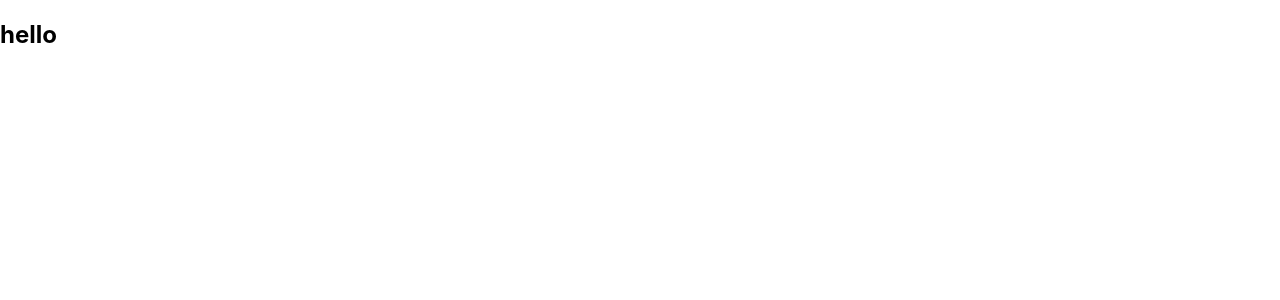
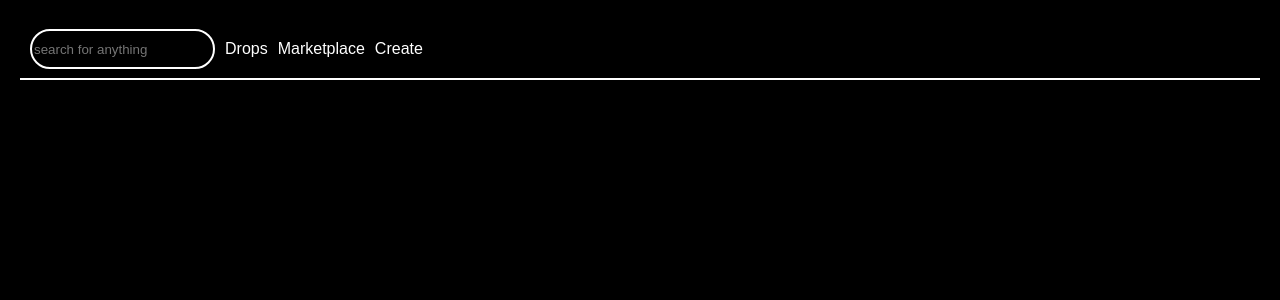
Before and after one commit to Eke-sims/afro-gods, a React (Create React App) app: page / in a window 1280 px wide. Shown: the top 300 px of the page. Built offline with nearby package versions, Linux system fonts and the light colour scheme.

Commit message:
started working on the nav-bar :)

```diff
--- a/src/App.css
+++ b/src/App.css
@@ -1,38 +1,7 @@
-.App {
-  text-align: center;
+.app {
+  background-color: black;
+  padding: 20px;
+  min-height: 100vh;
+  max-width: 100wh;
+  font-family: Arial, Helvetica, sans-serif;
 }
-
-.App-logo {
-  height: 40vmin;
-  pointer-events: none;
-}
-
-@media (prefers-reduced-motion: no-preference) {
-  .App-logo {
-    animation: App-logo-spin infinite 20s linear;
-  }
-}
-
-.App-header {
-  background-color: #282c34;
-  min-height: 100vh;
-  display: flex;
-  flex-direction: column;
-  align-items: center;
-  justify-content: center;
-  font-size: calc(10px + 2vmin);
-  color: white;
-}
-
-.App-link {
-  color: #61dafb;
-}
-
-@keyframes App-logo-spin {
-  from {
-    transform: rotate(0deg);
-  }
-  to {
-    transform: rotate(360deg);
-  }
-}
--- a/src/App.js
+++ b/src/App.js
@@ -2,7 +2,9 @@ import './App.css';
 import Header from './components/Header';
 
 function App() {
-  return <Header />
+  return <div className='app'>
+    <Header />
+    </div>
 }
 
 export default App;
--- /dev/null
+++ b/src/components/Header.css
@@ -0,0 +1,29 @@
+.headerContainer {
+  padding: 4px 0px;
+  color: white;
+  display: flex;
+  align-items: center;
+  justify-items: center;
+  border: none;
+  border-bottom: 2px solid white;
+}
+.searchbarContainer {
+  margin: 0px 10px;
+  border: none;
+}
+.searchbar {
+  border-radius: 50px;
+  padding: 2px;
+  background: transparent;
+  height: 32px;
+  border: white solid 2px;
+}
+
+.links {
+  display: flex;
+}
+
+.links > p {
+  margin-right: 10px;
+  text-transform: capitalize;
+}
--- a/src/components/Header.js
+++ b/src/components/Header.js
@@ -1,7 +1,22 @@
 import React from 'react'
+import './Header.css'
 
 const Header = () => {
-    return <h2>hello</h2>
+    return (
+        <div className='headerContainer'>
+            <div className='logo'>
+
+            </div>
+            <div className='searchbarContainer'>
+                <input type='text' className='searchbar' placeholder='search for anything'></input>
+            </div>
+            <div className='links'>
+                <p>Drops</p>
+                <p>Marketplace</p>
+                <p>Create</p>
+            </div>
+        </div>
+    )
 }
 
 export default Header
```
